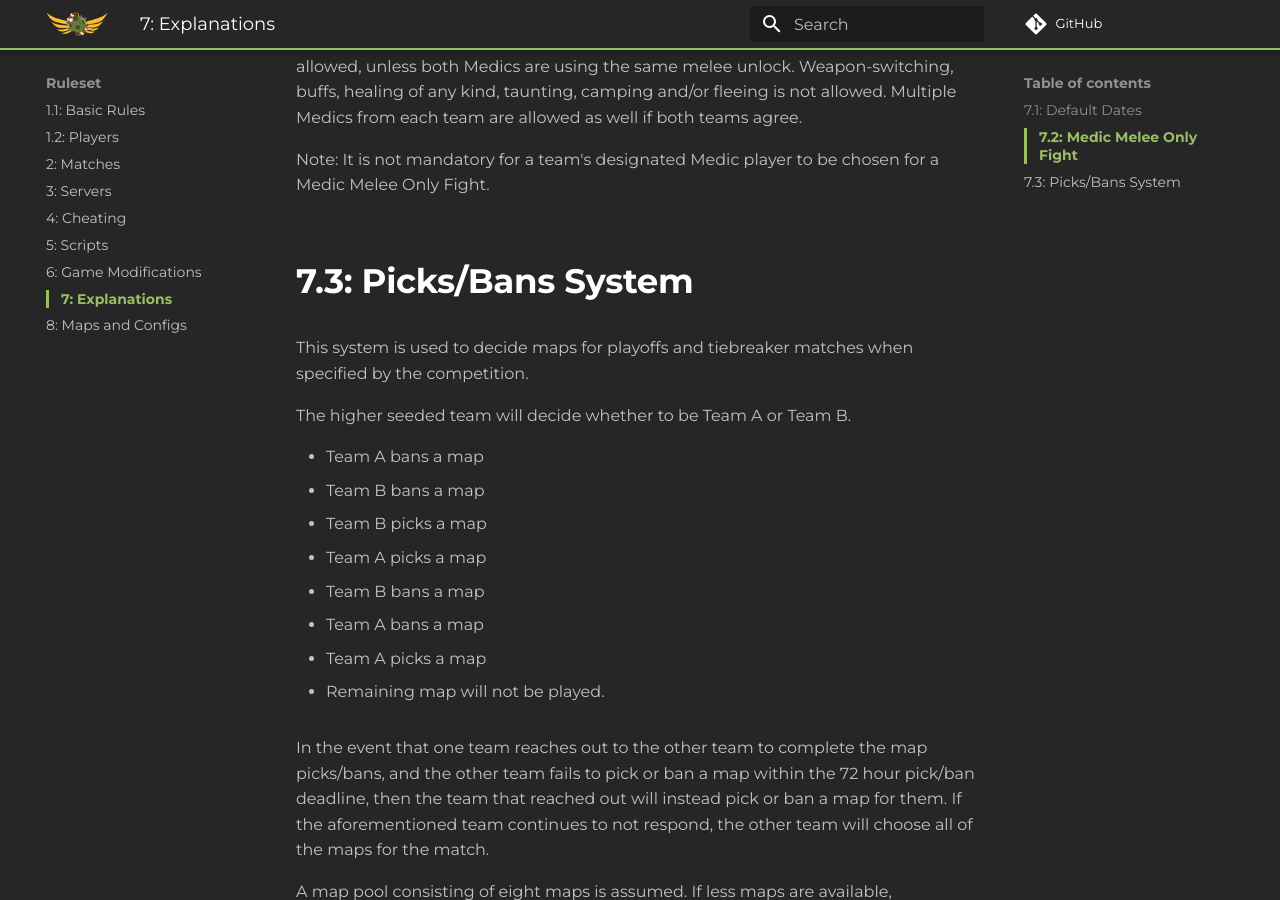
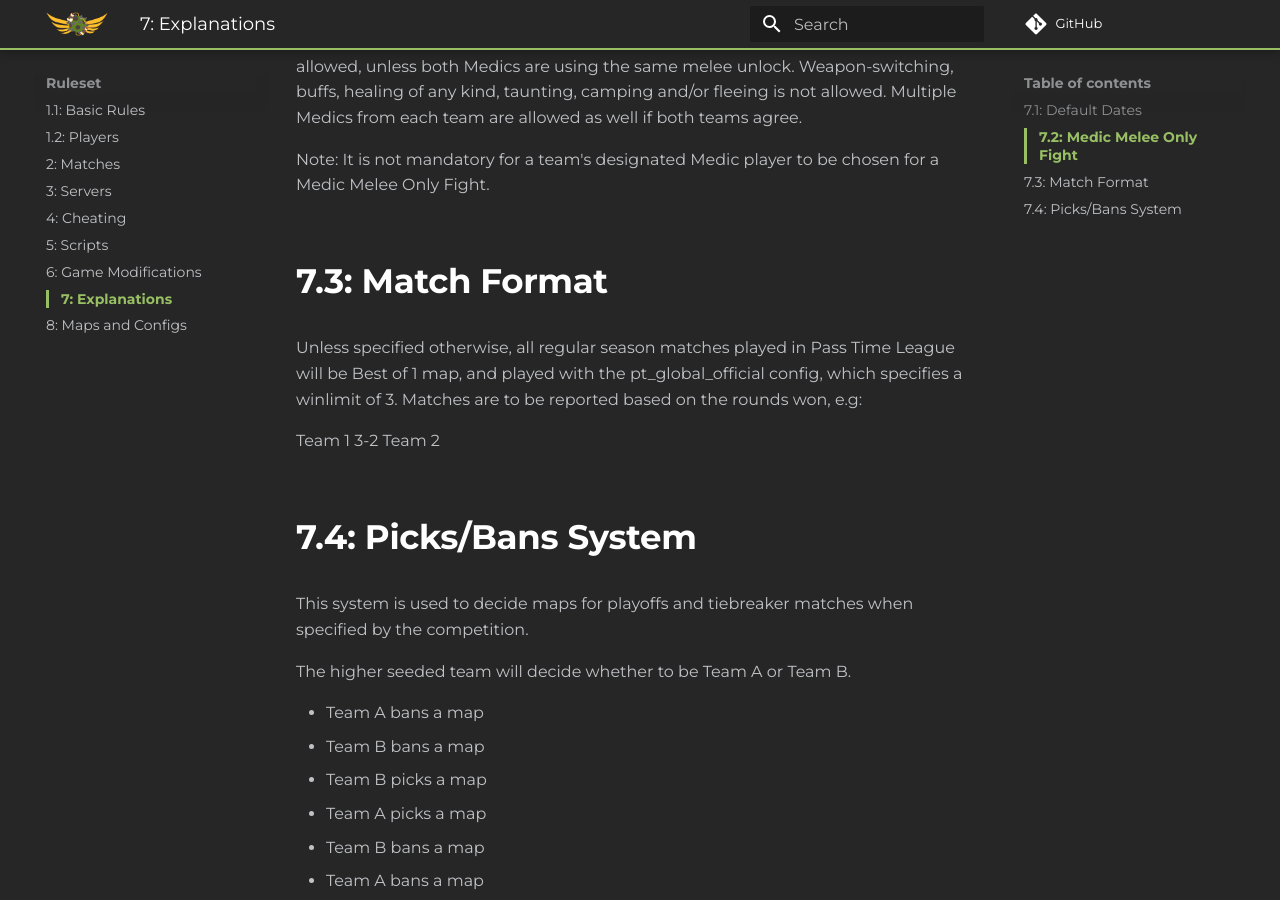
Before and after one commit to p4sstime/p4ss-docs, an MkDocs documentation site: the page built from docs/explanations/explanations.md, in a window 1280 px wide and 900 px high, scrolled down 921 px. Built offline with MkDocs 1.6.1 and Material for MkDocs 9.7.7, drawn with Linux system fonts in a browser that asks for light colours; comment, search, counter and statistics services are not loaded.

Commit message:
Update explanations.md
Update explanations with regular season format

```diff
--- a/docs/explanations/explanations.md
+++ b/docs/explanations/explanations.md
@@ -18,7 +18,13 @@ One Medic from each team participates in a melee fist fight. The winning team ge
 
 Note: It is not mandatory for a team's designated Medic player to be chosen for a Medic Melee Only Fight.
 
-## <b> 7.3: Picks/Bans System </b>
+## <b> 7.3: Match Format </b>
+
+Unless specified otherwise, all regular season matches played in Pass Time League will be Best of 1 map, and played with the pt_global_official config, which specifies a winlimit of 3. Matches are to be reported based on the rounds won, e.g:
+
+Team 1 3-2 Team 2
+
+## <b> 7.4: Picks/Bans System </b>
 
 This system is used to decide maps for playoffs and tiebreaker matches when specified by the competition.
 
```
